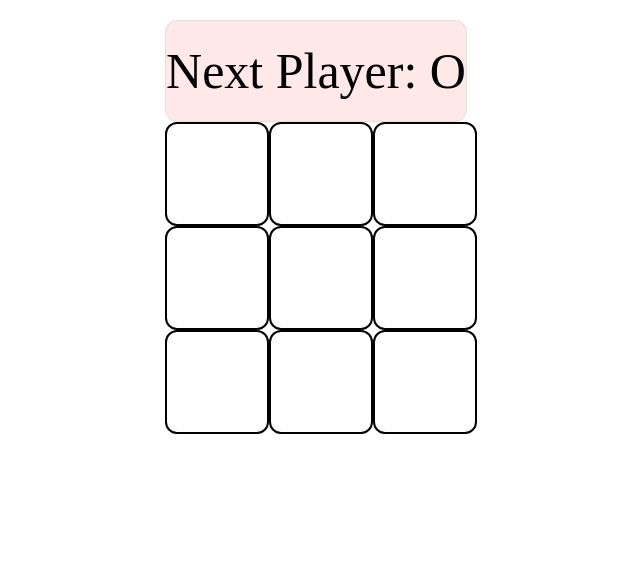
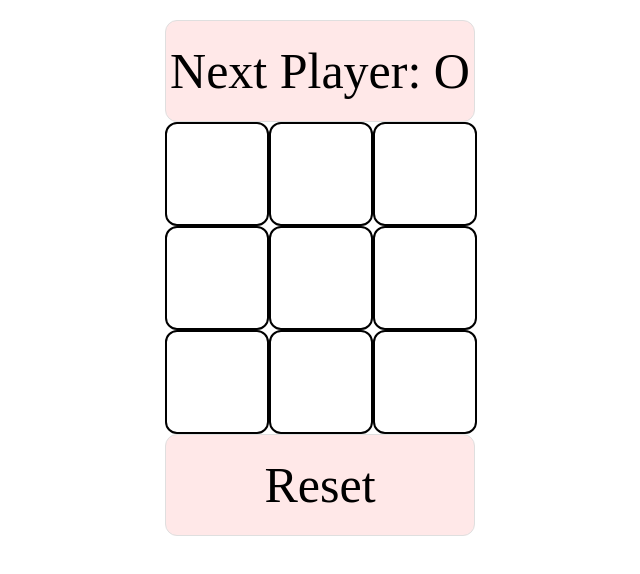
Before and after one commit to Ayush-Dabas/react-tictactoe, a React (Create React App) app: page / in a window 1280 px wide. Shown: the top 574 px of the page, without its empty margins (319-959 px from the left). Built offline with nearby package versions, Linux system fonts and the light colour scheme.

Commit message:
added reset button

```diff
--- a/src/App.css
+++ b/src/App.css
@@ -9,7 +9,7 @@
 
 .status{
   height: 100px;
-  max-width: 300px;
+  max-width: 308px;
   background-color: rgb(255, 232, 232);
   border: 1px solid rgb(223, 223, 223);
   border-radius: 12px;
@@ -43,3 +43,23 @@
   background-color: rgb(214, 214, 214);
   /* box-shadow: 3px 3px 3px black; */
 }
+
+.reset{
+    height: 100px;
+      max-width: 308px;
+      background-color: rgb(255, 232, 232);
+      border: 1px solid rgb(223, 223, 223);
+      border-radius: 12px;
+
+      display: flex;
+      align-items: center;
+      justify-content: center;
+
+      font-size: 50px;
+}
+
+.reset:hover{
+  box-shadow: 1px 1px 1px black;
+  background-color: rgb(186, 186, 186);
+  cursor: pointer;
+}
--- a/src/Board.jsx
+++ b/src/Board.jsx
@@ -5,6 +5,7 @@ import { useState } from "react";
 const Board = () => {
   const [xIsNext, setXIsNext] = useState(true);
   const [squares, setSquares] = useState(Array(9).fill(null));
+
   function handleClick(index) {
     if (squares[index] || calculateWinner(squares)) {
       return;
@@ -18,7 +19,6 @@ const Board = () => {
     setSquares(nextSquares);
     setXIsNext(!xIsNext);
   }
-
   const winner = calculateWinner(squares);
   let status;
   if (winner) {
@@ -27,6 +27,10 @@ const Board = () => {
     status = "Next Player: " + (xIsNext ? "O" : "X");
   }
 
+  function clearBoard(squares) {
+    squares.fill(null);
+    setXIsNext(true);
+  }
   return (
     <div>
       <div className="status">{status}</div>
@@ -44,6 +48,9 @@ const Board = () => {
         <Square value={squares[6]} onSquareClick={() => handleClick(6)} />
         <Square value={squares[7]} onSquareClick={() => handleClick(7)} />
         <Square value={squares[8]} onSquareClick={() => handleClick(8)} />
+      </div>
+      <div className="reset" onClick={() => clearBoard(squares)}>
+        Reset
       </div>
     </div>
   );
```
